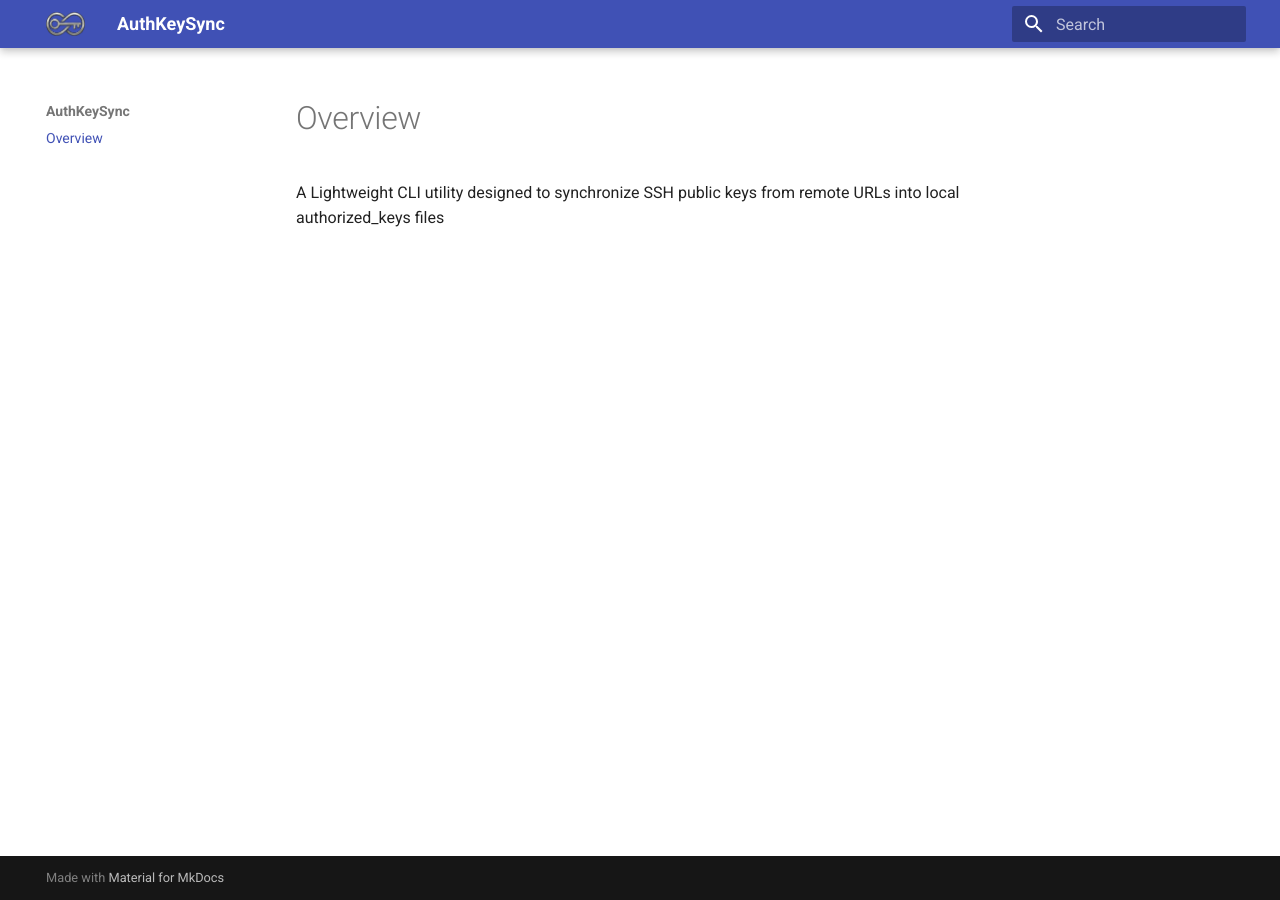
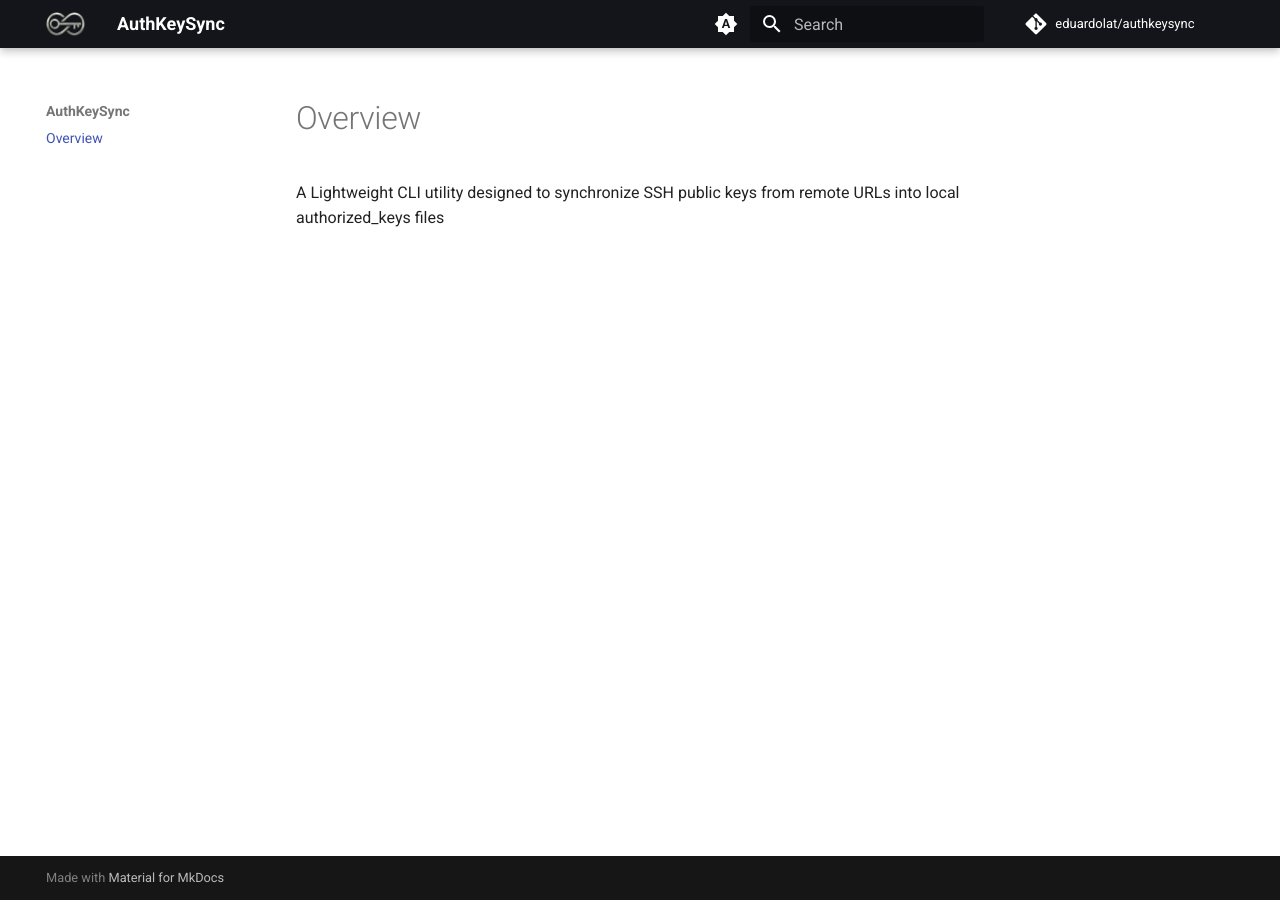
Before and after one commit to eduardolat/authkeysync, an MkDocs documentation site: the page built from docs/index.md, in a window 1280 px wide. Built offline with MkDocs 1.6.1 and Material for MkDocs 9.7.7, drawn with Linux system fonts in a browser that asks for light colours; comment, search, counter and statistics services are not loaded.

Commit message:
Add mkdocs basic config

```diff
--- a/mkdocs.yml
+++ b/mkdocs.yml
@@ -1,6 +1,35 @@
 site_name: AuthKeySync
 site_url: https://eduardolat.github.io/authkeysync
+repo_url: https://github.com/eduardolat/authkeysync
+repo_name: eduardolat/authkeysync
+
 theme:
   name: material
   logo: assets/logo.png
   favicon: assets/logo-square.png
+  palette:
+    # Palette toggle for automatic mode
+    - media: "(prefers-color-scheme)"
+      primary: black
+      accent: blue
+      toggle:
+        icon: material/brightness-auto
+        name: Switch to automatic mode
+
+    # Palette toggle for light mode
+    - media: "(prefers-color-scheme: light)"
+      scheme: default
+      primary: black
+      accent: blue
+      toggle:
+        icon: material/brightness-7
+        name: Switch to dark mode
+
+    # Palette toggle for dark mode
+    - media: "(prefers-color-scheme: dark)"
+      scheme: slate
+      primary: black
+      accent: blue
+      toggle:
+        icon: material/brightness-4
+        name: Switch to light mode
```
